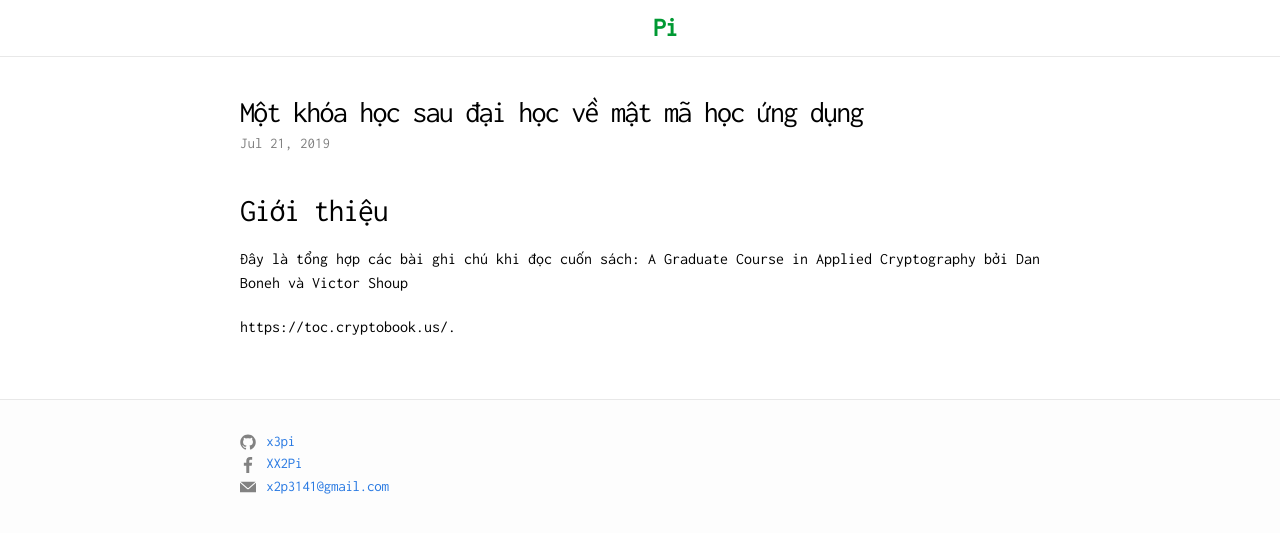
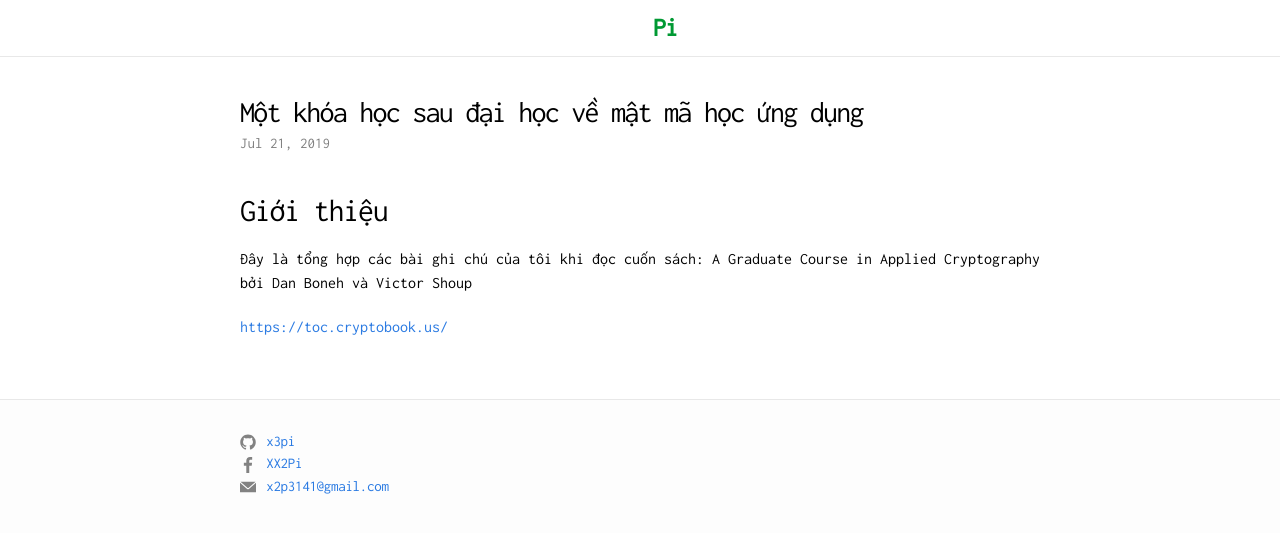
Before and after one commit to x3pi/x3pi.github.io, a Jekyll site: the page built from _posts/2019-07-21-mot-khoa-hoc-sau-dai-hoc-ve-mat-ma-hoc-ung-dung.md, in a window 1280 px wide. Shown: the top 533 px of the page. Built offline with Jekyll 4.4.1, drawn with Linux system fonts in a browser that asks for light colours; nearby versions of some CDN libraries; comment, search, counter and statistics services are not loaded.

Commit message:
test comment facebook

```diff
--- a/_layouts/post-l.html
+++ b/_layouts/post-l.html
@@ -12,8 +12,10 @@
   <article class="post-content">
   {{ content }}
   </article>
+  <div id="fb-root"></div>
+<script async defer crossorigin="anonymous" src="https://connect.facebook.net/vi_VN/sdk.js#xfbml=1&version=v3.3&appId=484098262348791&autoLogAppEvents=1"></script>
 
-
+<div class="fb-comments" data-href="https://developers.facebook.com/docs/plugins/comments#configurator" data-width="" data-numposts="10"></div>
 
 
  <div id="disqus_thread"></div>
--- a/_posts/2019-07-21-mot-khoa-hoc-sau-dai-hoc-ve-mat-ma-hoc-ung-dung.md
+++ b/_posts/2019-07-21-mot-khoa-hoc-sau-dai-hoc-ve-mat-ma-hoc-ung-dung.md
@@ -9,7 +9,7 @@
 
 ## Giới thiệu
 
-Đây là tổng hợp các bài ghi chú khi đọc cuốn sách:
+Đây là tổng hợp các bài ghi chú của tôi khi đọc cuốn sách:
 A Graduate Course in Applied Cryptography bởi Dan Boneh và Victor Shoup
 
-https://toc.cryptobook.us/.
+[https://toc.cryptobook.us/](https://toc.cryptobook.us/)
```
